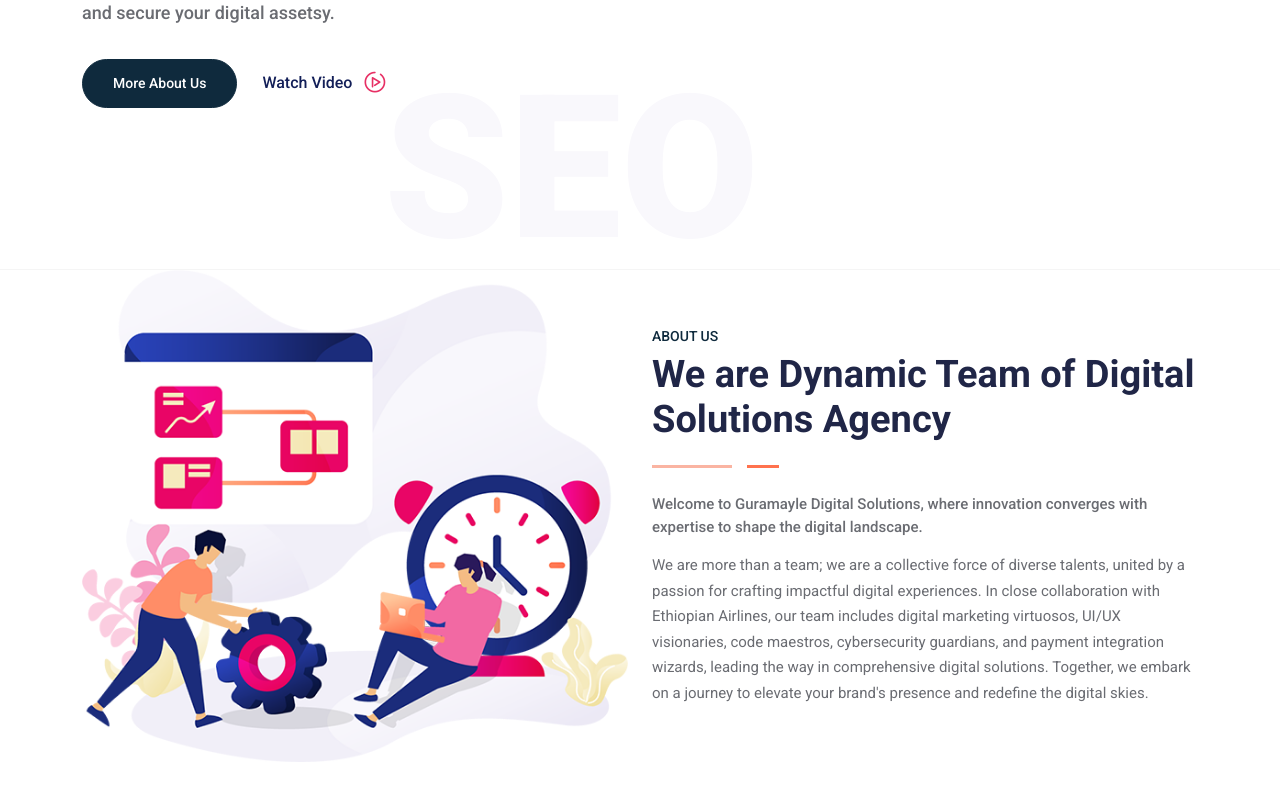
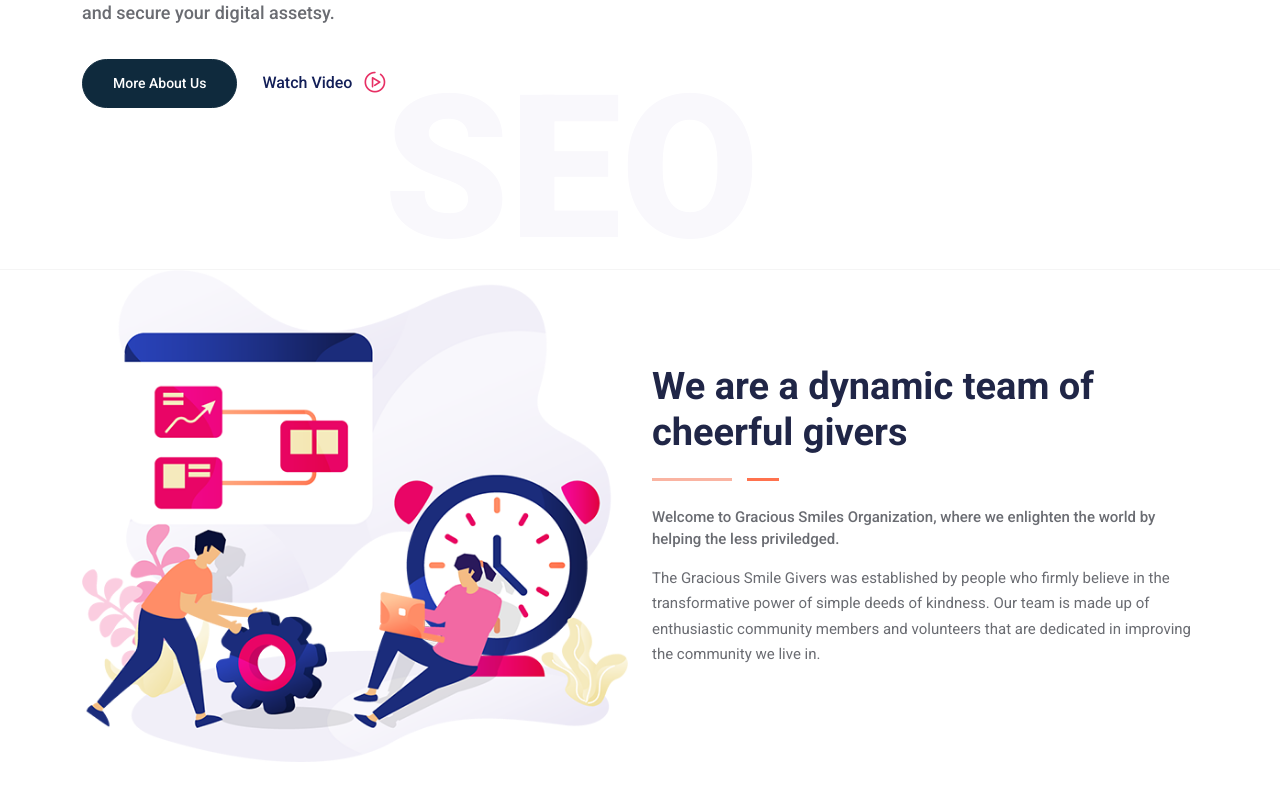
Before and after one commit to Kidd254/Gracious_Smile_Website, a Next.js app: page / in a window 1280 px wide. Shown: the part 530-1330 px from the top of the page. Built offline with nearby package versions, Linux system fonts and the light colour scheme.

Commit message:
Add content to the about section

```diff
--- a/components/HomeOne/AboutContent.js
+++ b/components/HomeOne/AboutContent.js
@@ -1,4 +1,4 @@
-import React from "react";
+import React from 'react';
 
 const AboutContent = () => {
   return (
@@ -14,40 +14,19 @@
 
             <div className="col-lg-6 col-md-12">
               <div className="about-area-content">
-                <span>About Us</span>
-                <h3>We are Dynamic Team of Digital Solutions Agency</h3>
+                <h3>We are a dynamic team of cheerful givers</h3>
                 <strong>
-                Welcome to Guramayle Digital Solutions, where innovation converges with expertise to shape the digital landscape.
+                  Welcome to Gracious Smiles Organization, where we enlighten
+                  the world by helping the less priviledged.
                 </strong>
                 <p>
-                We are more than a team; we are a collective force of diverse talents, united by a passion for crafting impactful digital experiences.
-                In close collaboration with Ethiopian Airlines, our team includes digital marketing virtuosos, UI/UX visionaries, code maestros, cybersecurity guardians,
-                 and payment integration wizards, leading the way in comprehensive digital solutions.
-                Together, we embark on a journey to elevate your brand's presence and redefine the digital skies.
+                  The Gracious Smile Givers was established by people who firmly
+                  believe in the transformative power of simple deeds of
+                  kindness. Our team is made up of enthusiastic community
+                  members and volunteers that are dedicated in improving the
+                  community we live in.
                 </p>
               </div>
-
-              {/* <div className="row">
-                <div className="col-lg-6 col-6 col--6">
-                  <div className="single-fun-facts">
-                    <h3>
-                      1,165
-                      <span className="sign-icon">+</span>
-                    </h3>
-                    <p>Project Completed</p>
-                  </div>
-                </div>
-
-                <div className="col-lg-6 col-6 col-6">
-                  <div className="single-fun-facts">
-                    <h3>
-                      2,665
-                      <span className="sign-icon">+</span>
-                    </h3>
-                    <p>Satisfied Clients</p>
-                  </div>
-                </div>
-              </div> */}
             </div>
           </div>
         </div>
```
Also changed, not shown: components/AboutUs/AboutContent.js (+3 -4 lines).
